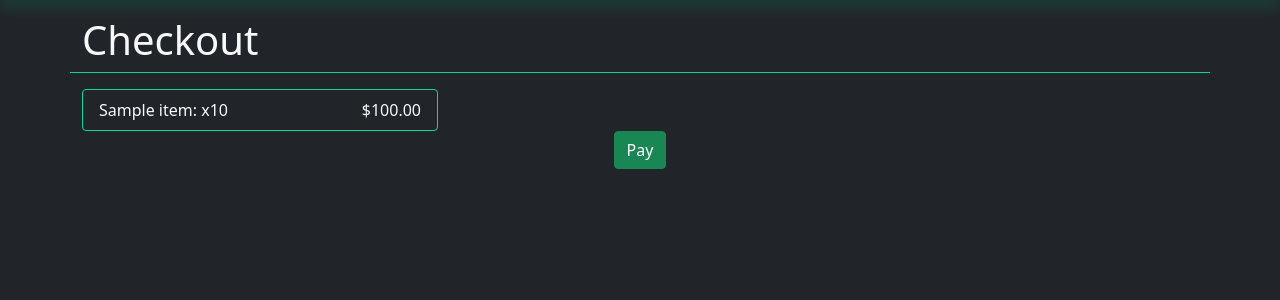
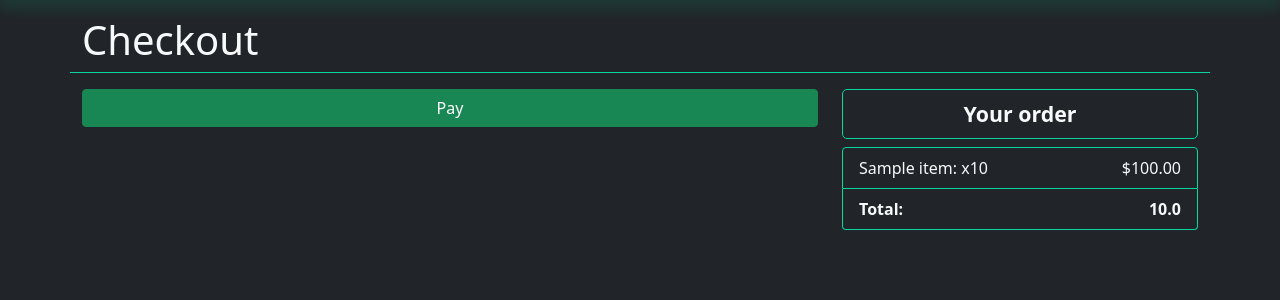
Before and after one commit to ronTabachnik/FOISTP, a Django app: page /u/checkout/ in a window 1280 px wide. Shown: the part 70-370 px from the top of the page. Run offline with Django 3.2, Linux system fonts and the light colour scheme; a user stored in the database is signed in; tables that the repository leaves empty hold one stand-in row (values such as "Sample post"); some libraries are stand-ins or nearby versions.

Commit message:
changed something stupid

```diff
--- a/static/css/style.css
+++ b/static/css/style.css
@@ -82,7 +82,7 @@ img {
   width: 100%;
 }
 
-.catalog > .title {
+.title {
   font-size: 16pt;
   text-align: center;
   border: 1px solid var(--success-color);
--- a/users/models.py
+++ b/users/models.py
@@ -57,12 +57,6 @@ class RegisteredCustomer(models.Model):
 
 
 class Customer(models.Model):
-    #banned or normal status
-    class Status(models.TextChoices):
-        Normal = '0', 'Normal'
-        Banned = '1', 'Banned'
-    status = models.CharField(
-        max_length=2, choices=Status.choices, default=Status.Normal)
     user = models.ForeignKey(
         User, on_delete=models.SET_NULL, blank=True, null=True)
     name = models.CharField(max_length=200, blank=False, null=True)
@@ -82,7 +76,7 @@ class Administrator(models.Model):
 
 
 class Business(models.Model):
-    #default standart status myk
+    # default standart status myk
     user = models.OneToOneField(User, on_delete=models.CASCADE)
     contact_phone = models.CharField(max_length=20, blank=True, null=True)
     store_name = models.CharField(max_length=200, blank=False, null=True)
--- a/users/templates/users/checkout.html
+++ b/users/templates/users/checkout.html
@@ -14,18 +14,22 @@
     </div>
     {% if order_items %}
     <div class="row">
+      <div class="col-8">
+        <form action="POST">
+          <a class="btn btn-success w-100" href="#">Pay</a>
+        </form>
+      </div>
       <div class="col-4">
-        <ul class="list-group">
+        <div class="title mb-2">
+          <span class="fw-bold">Your order</span>
+        </div>
+        <ul class="list-group mb-3">
           {% for order_item in order_items %}
-            <li class="list-group-item">{{order_item.item.title}}: x{{order_item.quantity}} <span style="float: right;">${{order_item.quantity | multiply:order_item.item.price}}</span></li>
+            <li class="list-group-item">{{order_item.item.title}}: x{{order_item.quantity}}<span style="float: right;">${{order_item.quantity | multiply:order_item.item.price}}</span></li>
           {% endfor %}
+          <li class="list-group-item fw-bold">Total:<span style="float: right;">{{total_price}}</span></li>
         </ul>
       </div>
-    </div>
-      <div class="d-flex justify-content-center">
-        <a class="btn btn-success" href="#">Pay</a>
-      </div>
-    </div>
     {% endif %}
   </section>
 {% endblock content %}
--- a/users/views.py
+++ b/users/views.py
@@ -42,7 +42,8 @@ def register_view(request):
     }
     return render(request, 'users/register.html', context)
 
-#def change status
+# def change status
+
 
 def register_as_business_view(request):
     if request.method == 'POST':
@@ -56,7 +57,7 @@ def register_as_business_view(request):
             avatar = formset.cleaned_data['avatar']
             review, _ = User.objects.create_user()
 
-            #.objects.get_or_create_us(
+            # .objects.get_or_create_us(
             #    user=registered_customer, item=item)
         #    pass
             # grade = form.cleaned_data['grade']
@@ -67,8 +68,8 @@ def register_as_business_view(request):
             # review.grade = grade
             # review.text = text
             # review.save()
-            #регистрация юзера
-            #Создать бизнес на основе юзера
+            # регистрация юзера
+            # Создать бизнес на основе юзера
             # save pls form in database
             # save()
     else:
@@ -168,7 +169,8 @@ def checkout_view(request):
     order_items = OrderItem.objects.filter(order=cart)
 
     context = {
-        'order_items': order_items
+        'order_items': order_items,
+        'total_price': cart.total_price
     }
     return render(request, 'users/checkout.html', context)
 
```
Also changed, not shown: users/migrations/0021_remove_customer_status.py (added).
